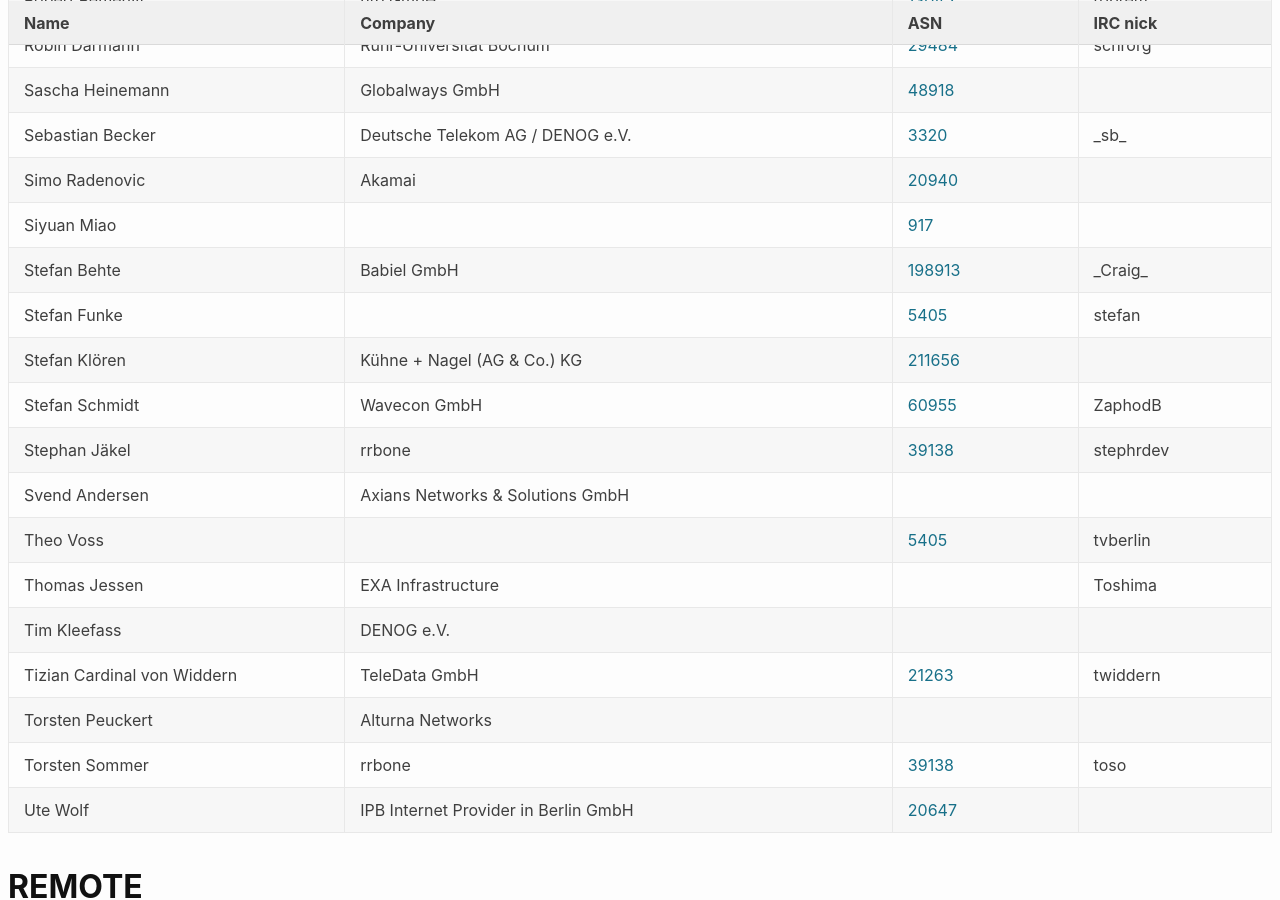
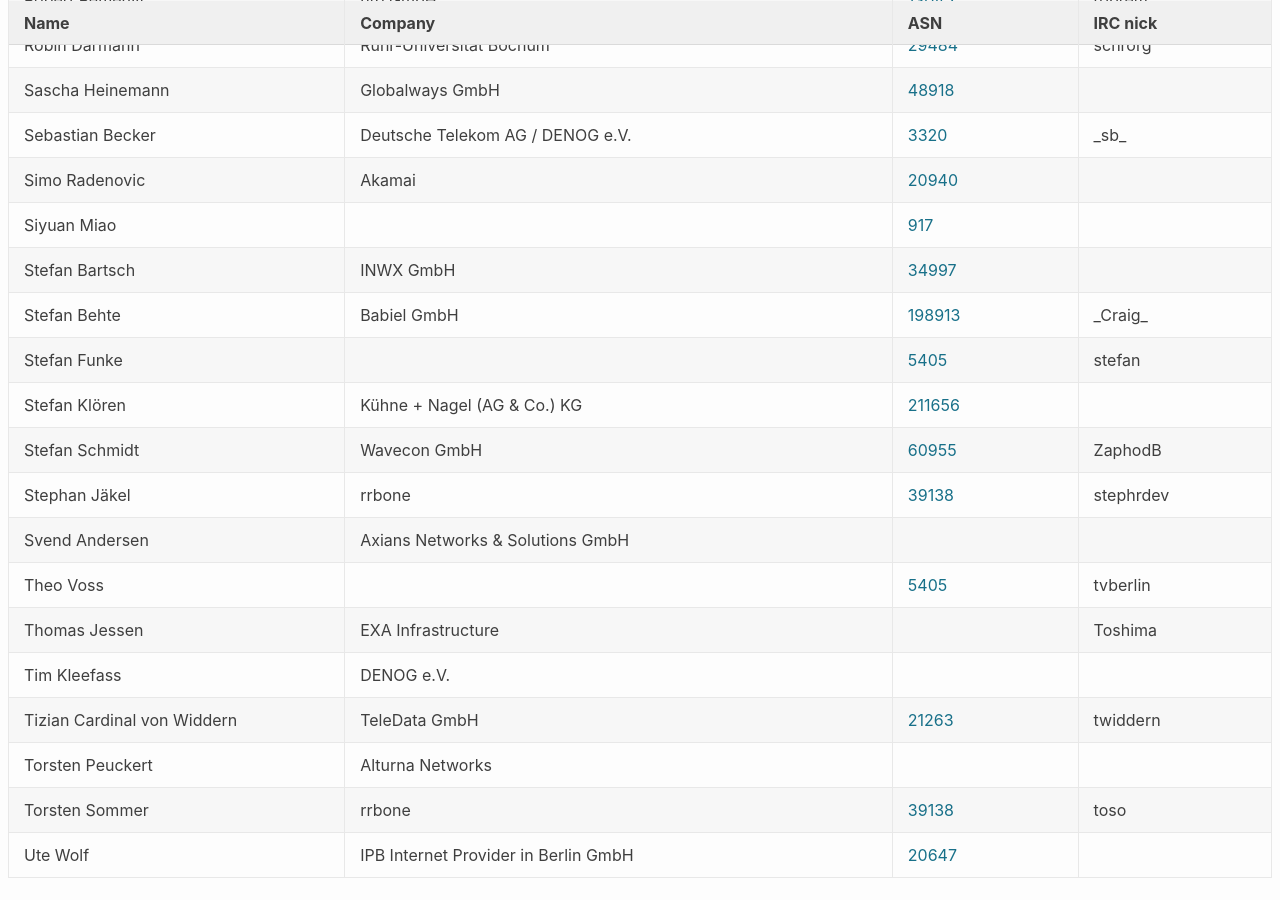
Before and after one commit to denog/pretix-attendeelist, a Jekyll site: the page built from denog15/index.md, in a window 1280 px wide and 900 px high, scrolled down 3664 px. Built offline with Jekyll 4.4.1, drawn with Linux system fonts in a browser that asks for light colours.

Commit message:
Latest data: Wed Aug 23 09:47:59 UTC 2023

```diff
--- a/_data/attendees_denog15_onsite.json
+++ b/_data/attendees_denog15_onsite.json
@@ -498,6 +498,12 @@
     "asn": "917"
   },
   {
+    "name": "Stefan Bartsch",
+    "company": "INWX GmbH",
+    "irc": null,
+    "asn": "34997"
+  },
+  {
     "name": "Stefan Behte",
     "company": "Babiel GmbH",
     "irc": "_Craig_",
```
